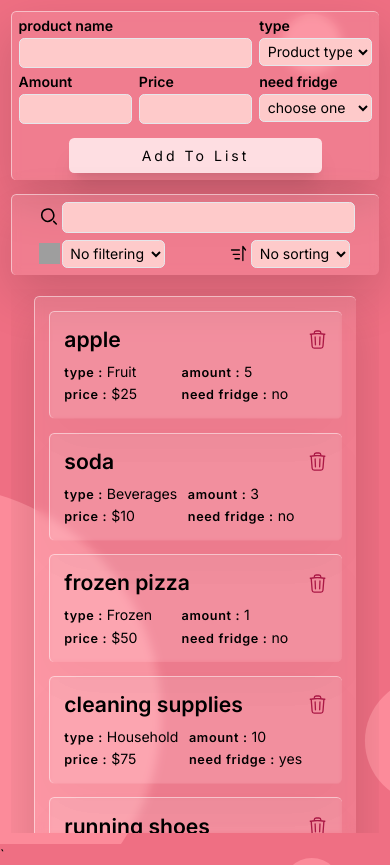
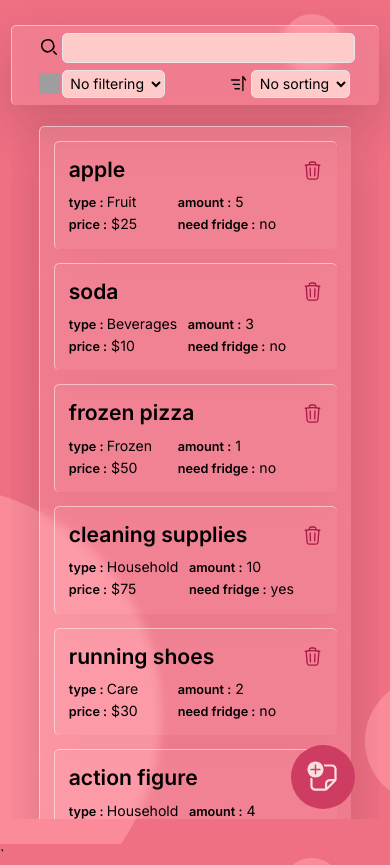
Before and after one commit to mohammadkhakshoor/shoppingList-tracker, a React (Vite) app: page / in a window 390 px wide. Built offline with nearby package versions, Linux system fonts and the light colour scheme; grey boxes are pictures that could not be loaded.

Commit message:
CREATE: add form toggler for mobile devices to have more screen

```diff
--- a/src/App.jsx
+++ b/src/App.jsx
@@ -2,6 +2,7 @@ import { useEffect, useState } from "react";
 import ProductForm from "./components/ProductForm";
 import ProductShowCard from "./components/ProductShowCard";
 import FilterProducts from "./components/FilterProducts";
+import FormToggler from "./components/FormToggler";
 
 const typesOfProducts = ["Fruit", "Beverages", "Frozen", "Household", "Care"];
 
@@ -96,6 +97,7 @@ export default function App() {
   const [filterTerm, setFilterTerm] = useState("");
   const [sortBy, setSortBy] = useState("");
   const [filterBy, setFilterBy] = useState("nothing");
+  const [formToggler, setFormToggler] = useState(false);
 
   useEffect(() => {
     localStorage.setItem("items", JSON.stringify(items));
@@ -103,12 +105,19 @@ export default function App() {
 
   return (
     <>
-      <div className=" flex flex-col gap-4 lg:p-5  p-3   dvh  ">
-        <div className="  ">
+      <div className=" flex flex-col gap-4 lg:p-5  p-3   dvh   ">
+        <div
+          className={
+            formToggler
+              ? "h-[15rem] overflow-visible transition-all"
+              : "  h-0 overflow-hidden transition-all"
+          }
+        >
           <ProductForm
             items={items}
             setItems={setItems}
             typesOfProducts={typesOfProducts}
+            setFormToggler={setFormToggler}
           />
         </div>
         <div className="glassmorphism lg:sp-4 max-lg:p-2 rounded-md   ">
@@ -128,10 +137,11 @@ export default function App() {
             filterBy={filterBy}
           />
         </div>
+        <FormToggler
+          formToggler={formToggler}
+          setFormToggler={setFormToggler}
+        />
       </div>
-      {/* <div className=" bg-black h-screen w-screen absolute top-0 left-0  lg:hidden flex items-center justify-center ">
-
-      </div> */}
     </>
   );
 }
--- a/src/components/AddToList.jsx
+++ b/src/components/AddToList.jsx
@@ -3,7 +3,6 @@ import React from "react";
 const AddToList = () => {
   return (
     <button
-      // onClick={submit}
       type="submit"
       className="bg-bgBtn  self-center rounded-md px-8 py-2  w-72 hover:w-full transition-all duration-300 tracking-[3px] hover:tracking-normal shadow-xl hover:shadow-md hover:bg-bgBtnHover from-purple-500 to-purple-800"
     >
--- /dev/null
+++ b/src/components/FormToggler.jsx
@@ -0,0 +1,23 @@
+import React from "react";
+import { addIcon, removeIcon } from "../assets/images";
+
+const FormToggler = ({ formToggler, setFormToggler }) => {
+  return (
+    <div>
+      <button
+        onClick={() => {
+          setFormToggler((val) => !val);
+        }}
+        className="sm:hidden text-3xl absolute bottom-10  right-10 bg-addBtn  text-bgBtn leading-none rounded-full p-4 flex  justify-center items-center "
+      >
+        <img
+          src={formToggler ? removeIcon : addIcon}
+          className=" h-10 w-10 "
+          alt=""
+        />
+      </button>
+    </div>
+  );
+};
+
+export default FormToggler;
--- a/src/components/ProductForm.jsx
+++ b/src/components/ProductForm.jsx
@@ -1,12 +1,31 @@
-import React from "react";
+import React, { useEffect, useState } from "react";
 import AddToList from "./AddToList";
 import { validation } from "./validationSchema";
 import { Formik, Field, Form, ErrorMessage } from "formik";
 import GithubRepo from "./GithubRepo";
 
-function ProductForm({ items, setItems, typesOfProducts }) {
+function getCurrentDimension() {
+  return {
+    width: window.innerWidth,
+    height: window.innerHeight,
+  };
+}
+
+function ProductForm({ items, setItems, typesOfProducts, setFormToggler }) {
+  const [screenSize, setScreenSize] = useState(getCurrentDimension());
+  useEffect(() => {
+    const updateDimension = () => {
+      setScreenSize(getCurrentDimension());
+    };
+    window.addEventListener("resize", updateDimension);
+
+    return () => {
+      window.removeEventListener("resize", updateDimension);
+    };
+  }, [screenSize]);
   function onSubmit(values, actions) {
     actions.resetForm();
+    screenSize.width <= 640 && setFormToggler(false);
     return setItems((item) => [
       ...item,
       {
@@ -32,7 +51,7 @@ function ProductForm({ items, setItems, typesOfProducts }) {
   //   });
 
   return (
-    <div className="flex flex-col gap-3  ">
+    <div className="flex flex-col gap-3   ">
       <Formik
         initialValues={{
           productName: "",
@@ -45,10 +64,10 @@ function ProductForm({ items, setItems, typesOfProducts }) {
         onSubmit={onSubmit}
       >
         {(props) => (
-          <div className="form-style glassmorphism  relative">
+          <div className="form-style glassmorphism  relative  ">
             {/* <GithubRepo /> */}
-            <Form className="flex flex-col gap-4">
-              <div className="flex lg:gap-4 max-lg:gap-x-2 max-lg:gap-y-2 max-lg:grid max-lg:grid-cols-3 ">
+            <Form className="flex flex-col gap-4   ">
+              <div className="flex lg:gap-4 max-lg:gap-x-2 max-lg:gap-y-2 max-lg:grid max-lg:grid-cols-3  ">
                 <div className="flex flex-col col-span-2">
                   <label
                     className=" font-black leading-none mb-[5px]"
--- a/src/components/ProductShowCard.jsx
+++ b/src/components/ProductShowCard.jsx
@@ -26,7 +26,7 @@ const ProductShowCard = ({ items, setItems, filterTerm, sortBy, filterBy }) => {
         return (
           <div
             key={i.id}
-            className="    glassmorphismCard rounded-md  p-4 lg:p-4 flex max-sm:gap-1 gap-2 justify-between "
+            className="glassmorphismCard rounded-md  p-4 lg:p-4 flex max-sm:gap-1 gap-2 justify-between "
           >
             <div className="  flex flex-col gap-2">
               <h2 className="  lg:text-2xl  font-bold text-2xl">
@@ -35,25 +35,19 @@ const ProductShowCard = ({ items, setItems, filterTerm, sortBy, filterBy }) => {
               </h2>
               <div className="max-lg:grid max-lg:grid-cols-2 max-lg:gap-x-3 max-lg:gap-y-[1px]">
                 <p>
-                  <span className="  text-[0.9rem] font-bold tracking-wider">
-                    type :{" "}
-                  </span>
+                  <span className="  text-[0.9rem] font-bold ">type : </span>
                   {i.productType}
                 </p>
                 <p>
-                  <span className="  text-[0.9rem] font-bold tracking-wider">
-                    amount :
-                  </span>{" "}
+                  <span className="  text-[0.9rem] font-bold ">amount :</span>{" "}
                   {i.amount}
                 </p>
                 <p>
-                  <span className="  text-[0.9rem] font-bold tracking-wider">
-                    price :
-                  </span>{" "}
-                  ${i.price}
+                  <span className="  text-[0.9rem] font-bold ">price :</span> $
+                  {i.price}
                 </p>
                 <p>
-                  <span className="  text-[0.9rem] font-bold tracking-wider">
+                  <span className="  text-[0.9rem] font-bold ">
                     need fridge :
                   </span>{" "}
                   {i.needFridge}
--- a/src/index.css
+++ b/src/index.css
@@ -41,7 +41,7 @@ body {
   box-shadow: 0 20px 50px rgba(0, 0, 0, 0.023);
   border-top: 1px solid rgba(255, 255, 255, 0.5);
   border-left: 1px solid rgba(255, 255, 255, 0.5);
-  backdrop-filter: blur(2px);
+  /* backdrop-filter: blur(2px); */
 }
 
 .gridCols {
--- a/tailwind.config.js
+++ b/tailwind.config.js
@@ -7,6 +7,7 @@ export default {
         bgBtn: "#fedee2",
         bgBtnHover: "#fb6a7d",
         textGray: "#BFC0C0",
+        addBtn: "#cf3c61",
         custom: "#e5dada",
       },
     },
```
